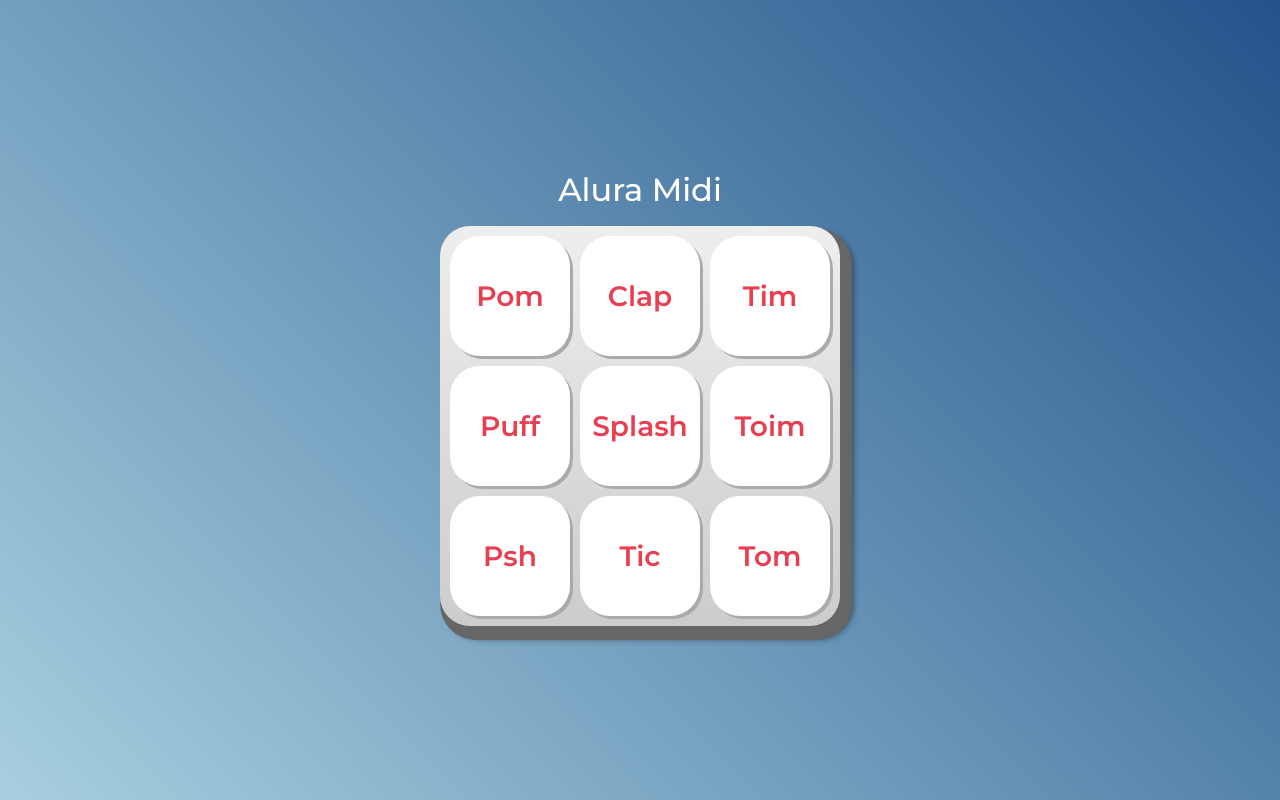
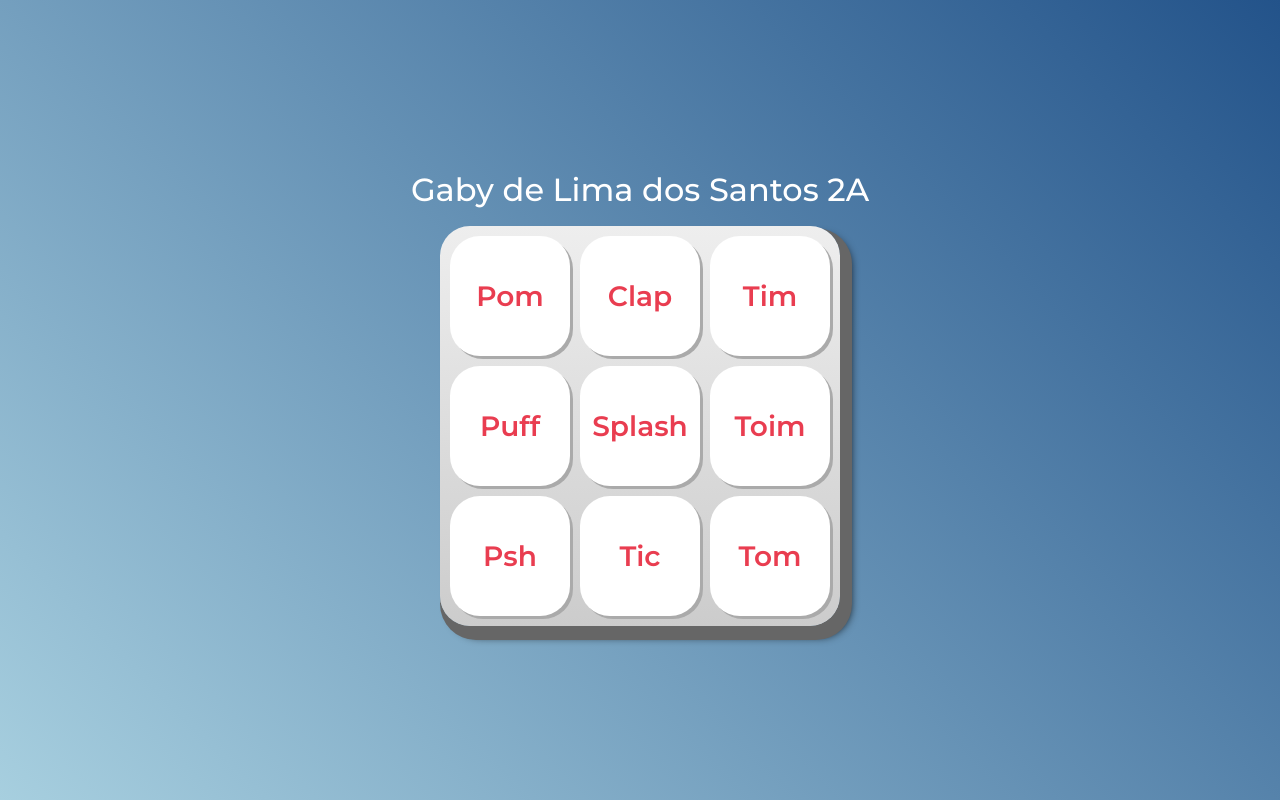
Before and after one commit to webhub3750/Gaby.giyhub.io, a plain HTML site: page index.html in a window 1280 px wide. Drawn offline with Linux system fonts and the light colour scheme.

Commit message:
Update index.html

```diff
--- a/index.html
+++ b/index.html
@@ -18,7 +18,7 @@
 </head>
 <body>
 
-    <h1>Alura Midi</h1>
+    <h1>Gaby de Lima dos Santos 2A</h1>
 
     <section class="teclado">
         <button class="tecla tecla_pom">Pom</button>
```
